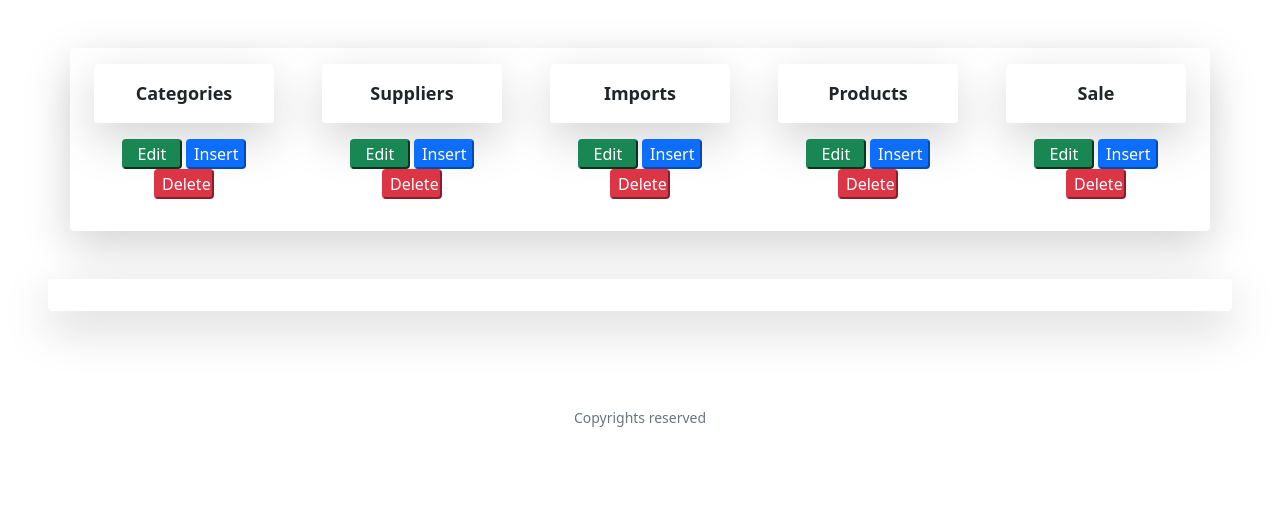
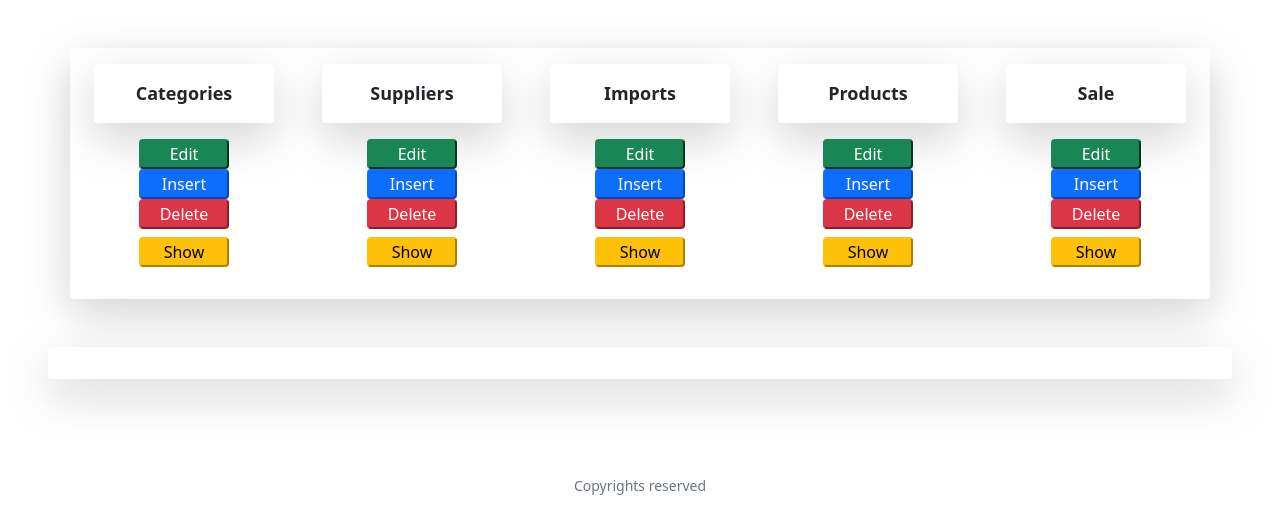
Before and after one commit to AmmarMohamed21/OnlineStore, a Flask app: page /management in a window 1280 px wide. Shown: the part 74-581 px from the top of the page. Run offline with Flask 2, Linux system fonts and the light colour scheme; data comes from the database, SQL or seed files in the repository; some libraries are stand-ins or nearby versions.

Commit message:
Update management.html

```diff
--- a/templates/management.html
+++ b/templates/management.html
@@ -18,6 +18,10 @@ Management
         if (elemid != "CategoryDelete") {
             document.getElementById("CategoryDelete").className = "collapse hide";
         }
+        if (elemid != "CategoryShow") {
+            document.getElementById("CategoryShow").className = "collapse hide";
+        }
+
 
         if (elemid != "SuppliersEdit") {
             document.getElementById("SuppliersEdit").className = "collapse hide";
@@ -28,6 +32,10 @@ Management
         if (elemid != "SuppliersDelete") {
             document.getElementById("SuppliersDelete").className = "collapse hide";
         }
+        if (elemid != "SuppliersShow") {
+            document.getElementById("SuppliersShow").className = "collapse hide";
+        }
+
 
         if (elemid != "ImportsEdit") {
             document.getElementById("ImportsEdit").className = "collapse hide";
@@ -38,6 +46,10 @@ Management
         if (elemid != "ImportsDelete") {
             document.getElementById("ImportsDelete").className = "collapse hide";
         }
+        if (elemid != "ImportsShow") {
+            document.getElementById("ImportsShow").className = "collapse hide";
+        }
+
 
         if (elemid != "ProductsEdit") {
             document.getElementById("ProductsEdit").className = "collapse hide";
@@ -48,6 +60,10 @@ Management
         if (elemid != "ProductsDelete") {
             document.getElementById("ProductsDelete").className = "collapse hide";
         }
+        if (elemid != "ProductsShow") {
+            document.getElementById("ProductsShow").className = "collapse hide";
+        }
+
 
         if (elemid != "SaleEdit") {
             document.getElementById("SaleEdit").className = "collapse hide";
@@ -58,6 +74,10 @@ Management
         if (elemid != "SaleDelete") {
             document.getElementById("SaleDelete").className = "collapse hide";
         }
+        if (elemid != "SaleShow") {
+            document.getElementById("SaleShow").className = "collapse hide";
+        }
+
         date = new Date();
         date = date.toLocaleDateString();
         document.getElementById("ImportDateInsert").value=date;
@@ -72,72 +92,87 @@ Management
             <div class="shadow-lg p-3 mb-3 bg-white rounded" style="font-weight: bold; font-size: large;">Categories
             </div>
             <div class="mb-3">
-                <button type="button" class="btn-success rounded" style="width: 60px; text-align: center;"
+                <button type="button" class="btn-success rounded" style="width: 90px; text-align: center;"
                     data-bs-toggle="collapse" data-bs-target="#CategoryEdit" aria-expanded="false"
                     aria-controls="CategoryEdit" onclick=CollapseManagement("CategoryEdit")> Edit </button>
-                <button type="button" class="btn-primary rounded" style="width: 60px; text-align: center;"
+                <button type="button" class="btn-primary rounded" style="width: 90px; text-align: center;"
                     data-bs-toggle="collapse" data-bs-target="#CategoryInsert" aria-expanded="false"
                     aria-controls="CategoryInsert" onclick=CollapseManagement("CategoryInsert")> Insert </button>
-                <button type="button" class="btn-danger rounded" style="width: 60px; text-align: center;"
+                <button type="button" class="btn-danger rounded" style="width: 90px; text-align: center;"
                     data-bs-toggle="collapse" data-bs-target="#CategoryDelete" aria-expanded="false"
                     aria-controls="CategoryDelete" onclick=CollapseManagement("CategoryDelete")> Delete </button>
+                <button type="button" class="btn-warning rounded mt-2" style="width: 90px; text-align: center;"
+                    data-bs-toggle="collapse" data-bs-target="#CategoryShow" aria-expanded="false"
+                    aria-controls="CategoryShow" onclick=CollapseManagement("CategoryShow")> Show </button>
             </div>
         </div>
         <div class="col ">
             <div class="shadow-lg p-3 mb-3 bg-white rounded" style="font-weight: bold; font-size: large;">Suppliers
             </div>
             <div class="mb-3">
-                <button type="button" class="btn-success rounded" style="width: 60px; text-align: center;"
+                <button type="button" class="btn-success rounded" style="width: 90px; text-align: center;"
                     data-bs-toggle="collapse" data-bs-target="#SuppliersEdit" aria-expanded="false"
                     aria-controls="SuppliersEdit" onclick=CollapseManagement("SuppliersEdit")> Edit </button>
-                <button type="button" class="btn-primary rounded" style="width: 60px; text-align: center;"
+                <button type="button" class="btn-primary rounded" style="width: 90px; text-align: center;"
                     data-bs-toggle="collapse" data-bs-target="#SuppliersInsert" aria-expanded="false"
                     aria-controls="SuppliersInsert" onclick=CollapseManagement("SuppliersInsert")> Insert </button>
-                <button type="button" class="btn-danger rounded" style="width: 60px; text-align: center;"
+                <button type="button" class="btn-danger rounded" style="width: 90px; text-align: center;"
                     data-bs-toggle="collapse" data-bs-target="#SuppliersDelete" aria-expanded="false"
                     aria-controls="SuppliersDelete" onclick=CollapseManagement("SuppliersDelete")> Delete </button>
+                <button type="button" class="btn-warning rounded mt-2" style="width: 90px; text-align: center;"
+                    data-bs-toggle="collapse" data-bs-target="#SuppliersShow" aria-expanded="false"
+                    aria-controls="SuppliersShow" onclick=CollapseManagement("SuppliersShow")> Show </button>
             </div>
         </div>
         <div class="col ">
             <div class="shadow-lg p-3 mb-3 bg-white rounded" style="font-weight: bold; font-size: large;">Imports</div>
             <div class="mb-3">
-                <button type="button" class="btn-success rounded" style="width: 60px; text-align: center;"
+                <button type="button" class="btn-success rounded" style="width: 90px; text-align: center;"
                     data-bs-toggle="collapse" data-bs-target="#ImportsEdit" aria-expanded="false"
                     aria-controls="ImportsEdit" onclick=CollapseManagement("ImportsEdit")> Edit </button>
-                <button type="button" class="btn-primary rounded" style="width: 60px; text-align: center;"
+                <button type="button" class="btn-primary rounded" style="width: 90px; text-align: center;"
                     data-bs-toggle="collapse" data-bs-target="#ImportsInsert" aria-expanded="false"
                     aria-controls="ImportsInsert" onclick=CollapseManagement("ImportsInsert")> Insert </button>
-                <button type="button" class="btn-danger rounded" style="width: 60px; text-align: center;"
+                <button type="button" class="btn-danger rounded" style="width: 90px; text-align: center;"
                     data-bs-toggle="collapse" data-bs-target="#ImportsDelete" aria-expanded="false"
                     aria-controls="ImportsDelete" onclick=CollapseManagement("ImportsDelete")> Delete </button>
+                <button type="button" class="btn-warning rounded mt-2" style="width: 90px; text-align: center;"
+                    data-bs-toggle="collapse" data-bs-target="#ImportsShow" aria-expanded="false"
+                    aria-controls="ImportsShow" onclick=CollapseManagement("ImportsShow")> Show </button>
             </div>
         </div>
         <div class="col ">
             <div class="shadow-lg p-3 mb-3 bg-white rounded" style="font-weight: bold; font-size: large;">Products</div>
             <div class="mb-3">
-                <button type="button" class="btn-success rounded" style="width: 60px; text-align: center;"
+                <button type="button" class="btn-success rounded" style="width: 90px; text-align: center;"
                     data-bs-toggle="collapse" data-bs-target="#ProductsEdit" aria-expanded="false"
                     aria-controls="ProductsEdit" onclick=CollapseManagement("ProductsEdit")> Edit </button>
-                <button type="button" class="btn-primary rounded" style="width: 60px; text-align: center;"
+                <button type="button" class="btn-primary rounded" style="width: 90px; text-align: center;"
                     data-bs-toggle="collapse" data-bs-target="#ProductsInsert" aria-expanded="false"
                     aria-controls="ProductsInsert" onclick=CollapseManagement("ProductsInsert")> Insert </button>
-                <button type="button" class="btn-danger rounded" style="width: 60px; text-align: center;"
+                <button type="button" class="btn-danger rounded" style="width: 90px; text-align: center;"
                     data-bs-toggle="collapse" data-bs-target="#ProductsDelete" aria-expanded="false"
                     aria-controls="ProductsDelete" onclick=CollapseManagement("ProductsDelete")> Delete </button>
+                <button type="button" class="btn-warning rounded mt-2" style="width: 90px; text-align: center;"
+                    data-bs-toggle="collapse" data-bs-target="#ProductsShow" aria-expanded="false"
+                    aria-controls="ProductsShow" onclick=CollapseManagement("ProductsShow")> Show </button>
             </div>
         </div>
         <div class="col ">
             <div class="shadow-lg p-3 mb-3 bg-white rounded" style="font-weight: bold; font-size: large;">Sale</div>
             <div class="mb-3">
-                <button type="button" class="btn-success rounded" style="width: 60px; text-align: center;"
+                <button type="button" class="btn-success rounded" style="width: 90px; text-align: center;"
                     data-bs-toggle="collapse" data-bs-target="#SaleEdit" aria-expanded="false" aria-controls="SaleEdit"
                     onclick=CollapseManagement("SaleEdit")> Edit </button>
-                <button type="button" class="btn-primary rounded" style="width: 60px; text-align: center;"
+                <button type="button" class="btn-primary rounded" style="width: 90px; text-align: center;"
                     data-bs-toggle="collapse" data-bs-target="#SaleInsert" aria-expanded="false"
                     aria-controls="SaleInsert" onclick=CollapseManagement("SaleInsert")> Insert </button>
-                <button type="button" class="btn-danger rounded" style="width: 60px; text-align: center;"
+                <button type="button" class="btn-danger rounded" style="width: 90px; text-align: center;"
                     data-bs-toggle="collapse" data-bs-target="#SaleDelete" aria-expanded="false"
                     aria-controls="SaleDelete" onclick=CollapseManagement("SaleDelete")> Delete </button>
+                <button type="button" class="btn-warning rounded mt-2" style="width: 90px; text-align: center;"
+                    data-bs-toggle="collapse" data-bs-target="#SaleShow" aria-expanded="false"
+                    aria-controls="SaleShow" onclick=CollapseManagement("SaleShow")> Show </button>
             </div>
         </div>
     </div>
```
Also changed, not shown: other parts of templates/management.html (+45 -0 lines).
